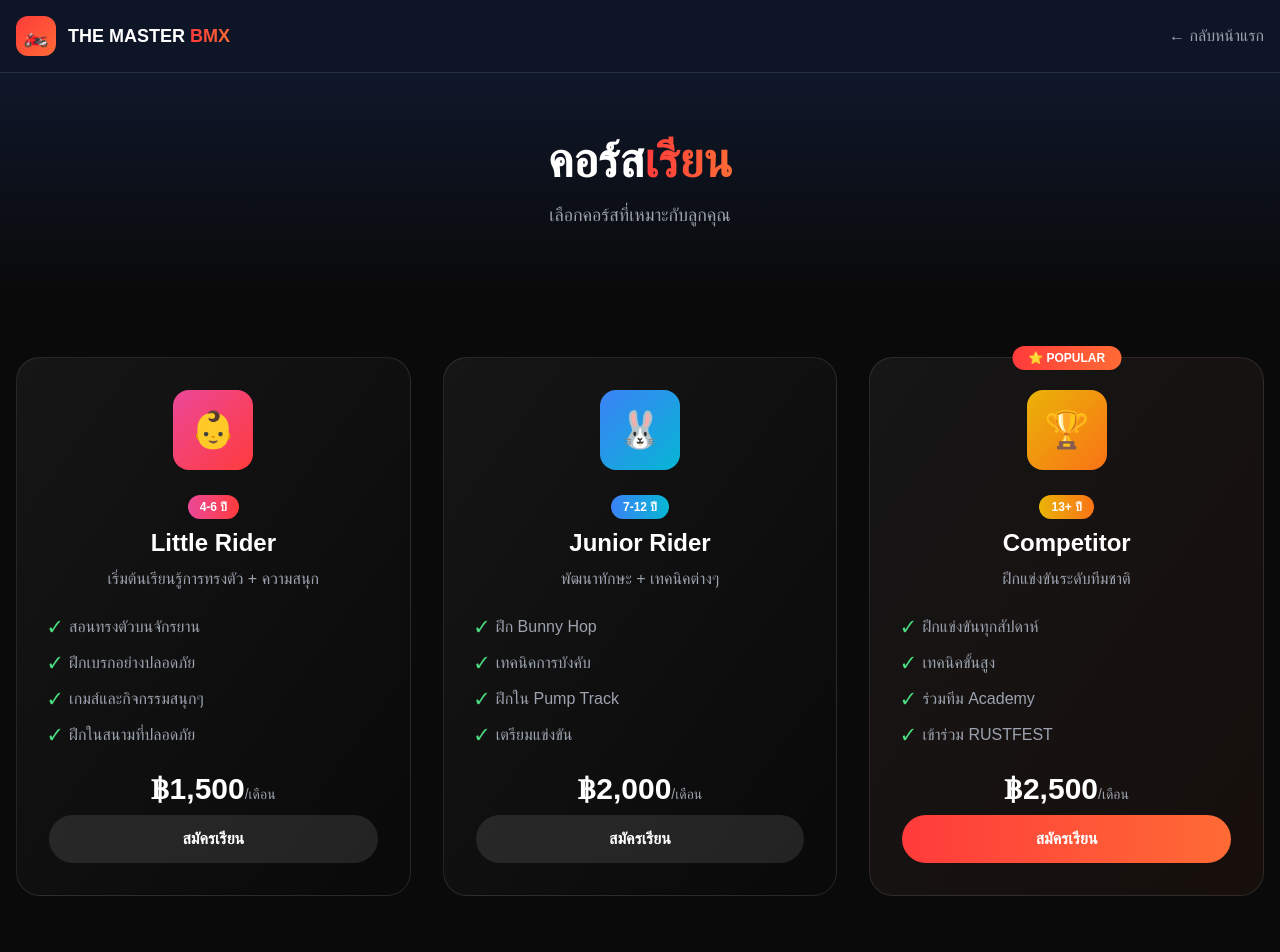
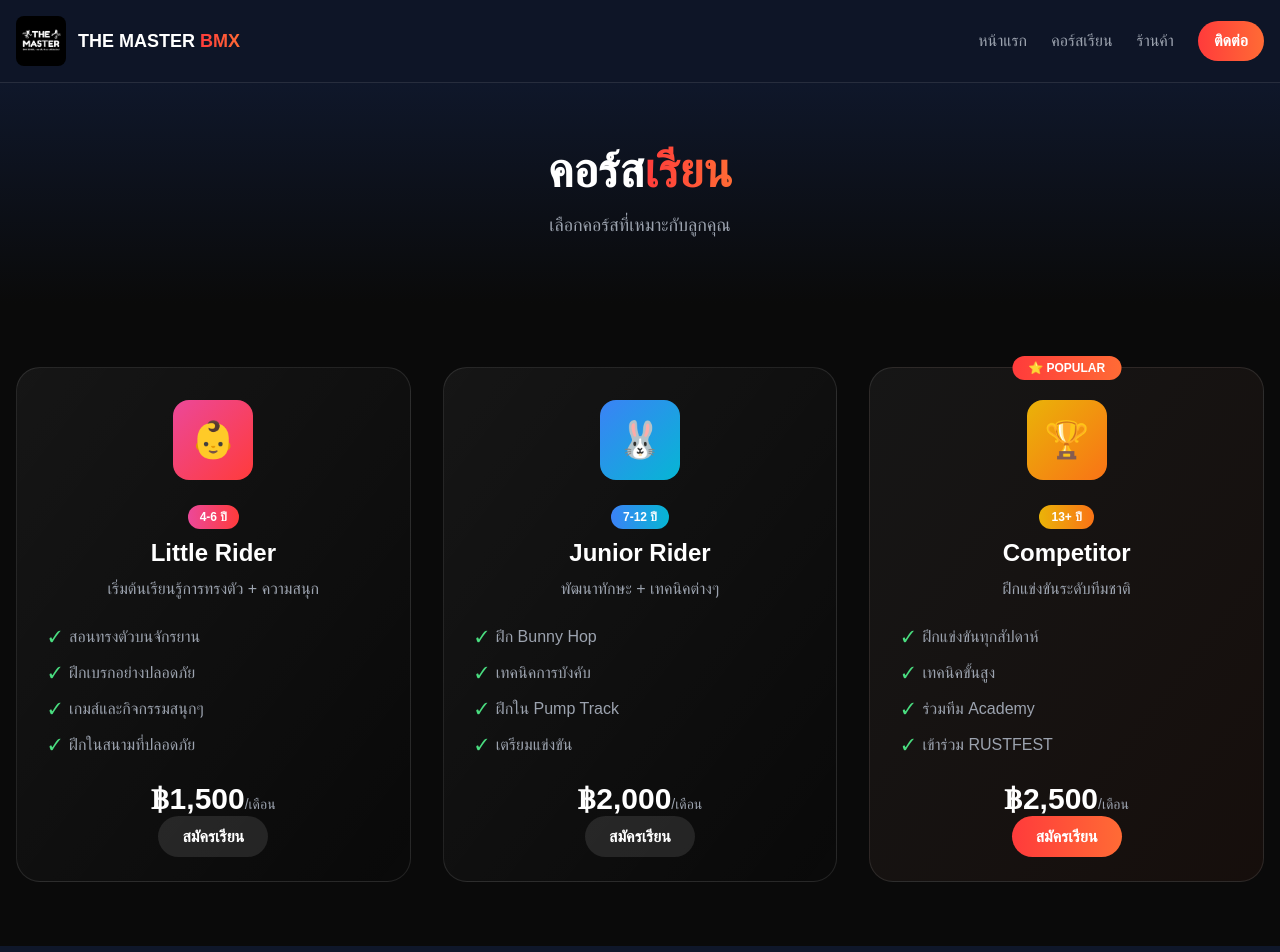
Before and after one commit to maimpcorsair-cyber/themaster-bmx, a Next.js app: page /programs in a window 1280 px wide. Shown: the top 952 px of the page. Built offline with nearby package versions, Linux system fonts and the light colour scheme.

Commit message:
Add logo + Navbar component + layout

```diff
--- a/app/layout.tsx
+++ b/app/layout.tsx
@@ -1,5 +1,6 @@
 import type { Metadata } from "next";
 import "./globals.css";
+import Navbar from "@/components/Navbar";
 
 export const metadata: Metadata = {
   title: "The Master BMX | โรงเรียนสอนขี่ BMX ยุค 2026",
@@ -14,7 +15,11 @@ export default function RootLayout({
   return (
     <html lang="th">
       <body className="bg-dark text-white antialiased">
+        <Navbar />
         {children}
+        <footer className="py-8 px-4 bg-darkblue border-t border-white/10 text-center">
+          <p className="text-gray-500 text-sm">© 2026 The Master BMX. สงวนลิขสิทธิ์.</p>
+        </footer>
       </body>
     </html>
   );
--- a/app/page.tsx
+++ b/app/page.tsx
@@ -1,6 +1,7 @@
 'use client';
 
 import Link from 'next/link';
+import Image from 'next/image';
 
 export default function HomePage() {
   return (
--- a/app/programs/page.tsx
+++ b/app/programs/page.tsx
@@ -45,21 +45,6 @@ const locations = [
 export default function ProgramsPage() {
   return (
     <div className="min-h-screen bg-dark">
-      {/* Header */}
-      <header className="bg-darkblue/95 backdrop-blur border-b border-white/10 sticky top-0 z-50">
-        <div className="max-w-7xl mx-auto px-4 py-4 flex items-center justify-between">
-          <Link href="/" className="flex items-center gap-3">
-            <div className="w-10 h-10 bg-gradient-to-br from-primary to-secondary rounded-xl flex items-center justify-center">
-              <span className="text-xl">🏍️</span>
-            </div>
-            <span className="text-lg font-bold">THE MASTER <span className="bg-gradient-to-r from-primary to-secondary bg-clip-text text-transparent">BMX</span></span>
-          </Link>
-          <Link href="/" className="text-gray-400 hover:text-white transition-colors">
-            ← กลับหน้าแรก
-          </Link>
-        </div>
-      </header>
-
       {/* Hero */}
       <section className="py-16 px-4 bg-gradient-to-b from-darkblue to-dark">
         <div className="max-w-7xl mx-auto text-center">
@@ -98,9 +83,9 @@ export default function ProgramsPage() {
                 </ul>
                 <div className="text-center">
                   <p className="text-3xl font-black mb-2">฿{program.price.toLocaleString()}<span className="text-sm font-normal text-gray-400">/เดือน</span></p>
-                  <button className={`w-full font-bold py-3 px-6 rounded-full transition-all ${program.featured ? 'bg-gradient-to-r from-primary to-secondary hover:opacity-90 text-white' : 'bg-white/10 hover:bg-white/20 text-white'}`}>
+                  <Link href="/programs#contact" className={`w-full font-bold py-3 px-6 rounded-full transition-all ${program.featured ? 'bg-gradient-to-r from-primary to-secondary hover:opacity-90 text-white' : 'bg-white/10 hover:bg-white/20 text-white'}`}>
                     สมัครเรียน
-                  </button>
+                  </Link>
                 </div>
               </div>
             ))}
@@ -126,7 +111,7 @@ export default function ProgramsPage() {
       </section>
 
       {/* Contact */}
-      <section className="py-16 px-4 bg-dark">
+      <section id="contact" className="py-16 px-4 bg-dark">
         <div className="max-w-2xl mx-auto text-center">
           <h2 className="text-2xl font-bold mb-4">📞 สนใจสมัครเรียน?</h2>
           <p className="text-gray-400 mb-6">ติดต่อเราได้เลย รับทดลองเรียนฟรี 1 ครั้ง!</p>
@@ -140,13 +125,6 @@ export default function ProgramsPage() {
           </div>
         </div>
       </section>
-
-      {/* Footer */}
-      <footer className="py-12 px-4 bg-darkblue border-t border-white/10">
-        <div className="max-w-7xl mx-auto text-center">
-          <p className="text-gray-500 text-sm">© 2026 The Master BMX. สงวนลิขสิทธิ์.</p>
-        </div>
-      </footer>
     </div>
   );
 }
--- a/app/shop/page.tsx
+++ b/app/shop/page.tsx
@@ -1,6 +1,5 @@
 'use client';
 
-import Link from 'next/link';
 import Image from 'next/image';
 
 const completeBikes = [
--- /dev/null
+++ b/components/Navbar.tsx
@@ -0,0 +1,26 @@
+'use client';
+
+import Link from 'next/link';
+import Image from 'next/image';
+
+export default function Navbar() {
+  return (
+    <header className="bg-darkblue/95 backdrop-blur border-b border-white/10 sticky top-0 z-50">
+      <div className="max-w-7xl mx-auto px-4 py-4 flex items-center justify-between">
+        <Link href="/" className="flex items-center gap-3">
+          <Image src="/logo.jpg" alt="THE MASTER BMX" width={50} height={50} className="rounded-lg" />
+          <span className="text-lg font-bold">THE MASTER <span className="bg-gradient-to-r from-primary to-secondary bg-clip-text text-transparent">BMX</span></span>
+        </Link>
+        <nav className="hidden md:flex items-center gap-6">
+          <Link href="/" className="text-gray-400 hover:text-white transition-colors">หน้าแรก</Link>
+          <Link href="/programs" className="text-gray-400 hover:text-white transition-colors">คอร์สเรียน</Link>
+          <Link href="/shop" className="text-gray-400 hover:text-white transition-colors">ร้านค้า</Link>
+          <Link href="/programs#contact" className="bg-gradient-to-r from-primary to-secondary hover:opacity-90 text-white font-bold py-2 px-4 rounded-full transition-all">ติดต่อ</Link>
+        </nav>
+        <Link href="/shop" className="md:hidden bg-gradient-to-r from-primary to-secondary text-white font-bold py-2 px-4 rounded-full">
+          ร้านค้า
+        </Link>
+      </div>
+    </header>
+  );
+}
```
Also changed, not shown: public/logo.jpg (added).
